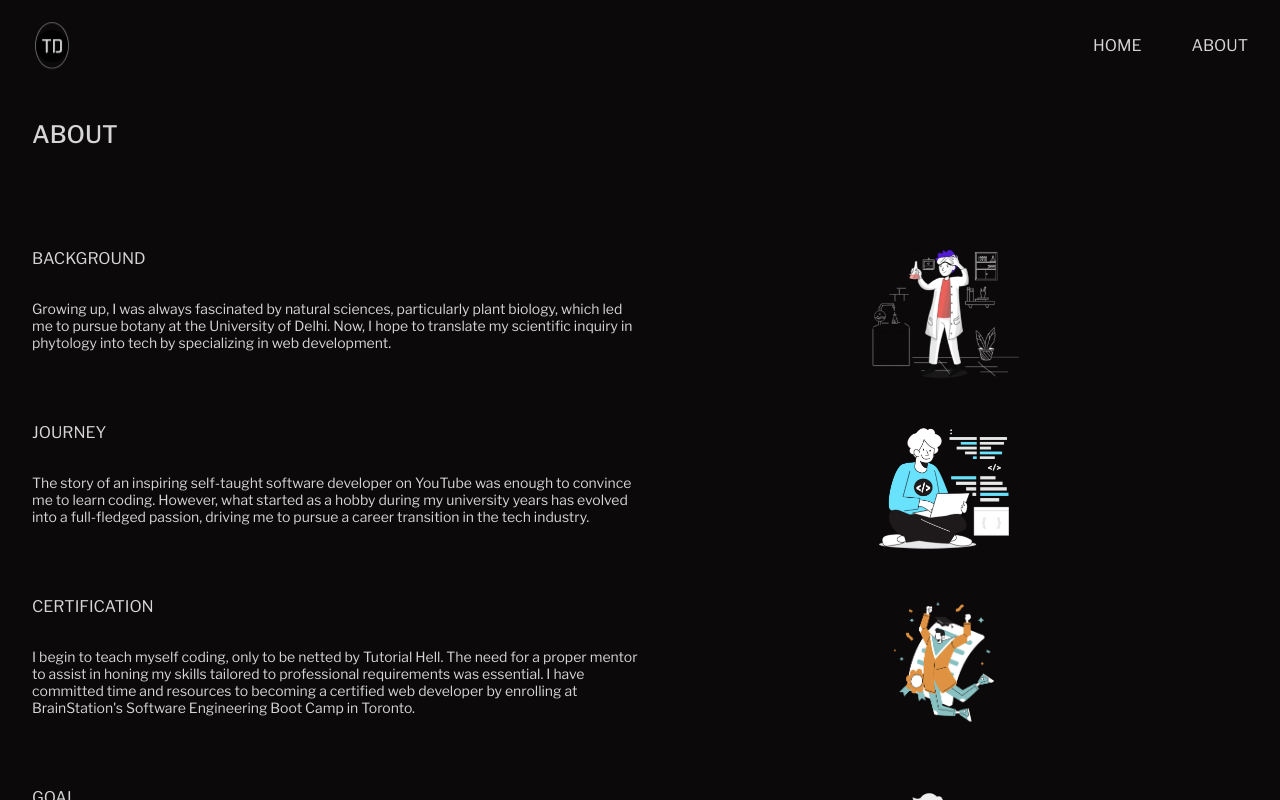
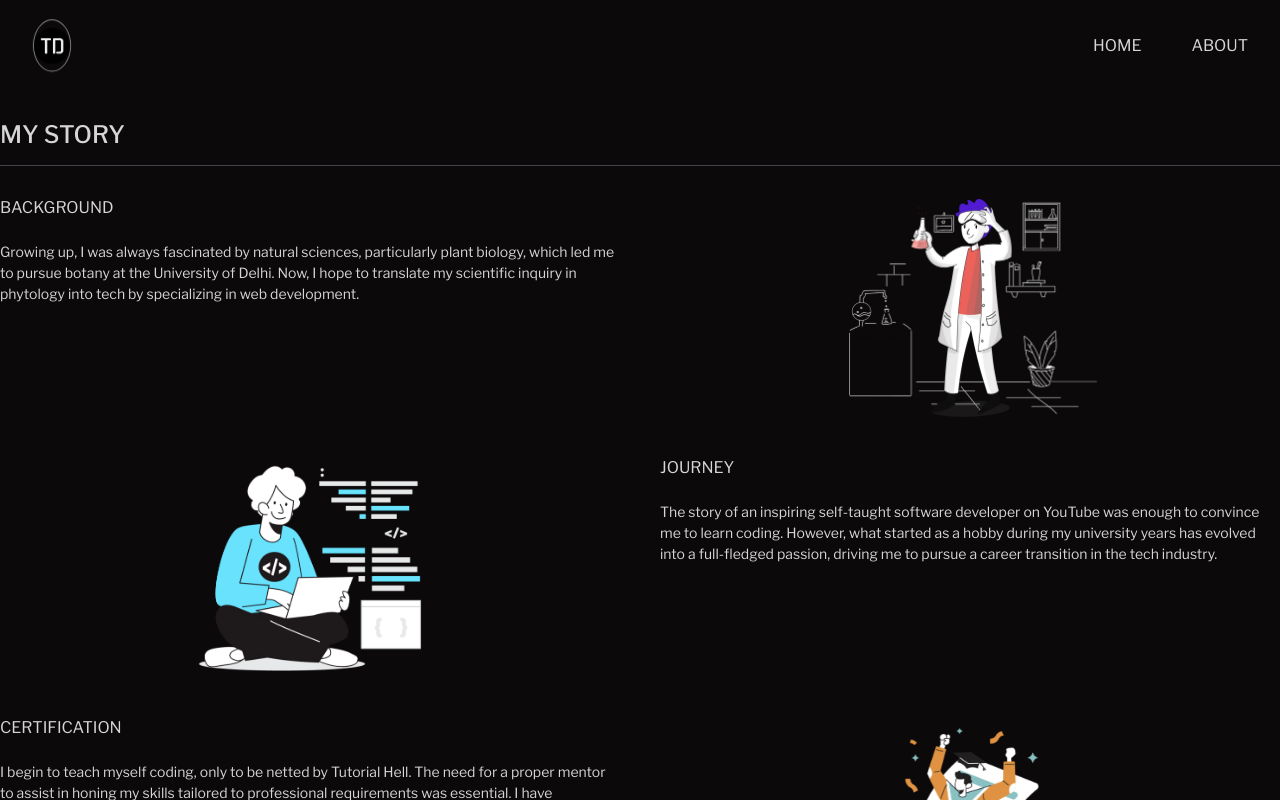
Before and after one commit to Tsedhondup/Portfolio, a React (Create React App) app: page /About in a window 1280 px wide. Shown: the top 800 px of the page. Built offline with nearby package versions, Linux system fonts and the light colour scheme.

Commit message:
width, padding and margin updated

```diff
--- a/src/Components/AboutFirst/AboutFirst.js
+++ b/src/Components/AboutFirst/AboutFirst.js
@@ -156,7 +156,7 @@ const AboutFirst = (props) => {
   });
   return (
     <section className="about">
-      <h2 className="about__title">about</h2>
+      <h2 className="about__title">My story</h2>
       <div className="about__content" ref={refElement}>
         {aboutTextElements}
       </div>
--- a/src/Components/AboutFirst/AboutFirst.scss
+++ b/src/Components/AboutFirst/AboutFirst.scss
@@ -1,6 +1,7 @@
 @import "../../styles/partials/mixins";
 @import "../../styles/partials/_variables";
 .about {
+  padding: 0px 16px;
   padding-top: 100px;
   box-sizing: border-box;
   background-color: $black;
@@ -26,31 +27,29 @@
     color: $pewter;
     font-size: 13px;
     font-weight: 500;
-    padding: 16px;
+    text-transform: uppercase;
+    padding-bottom: 10px;
     margin-bottom: 16px;
     width: 100%;
-    text-transform: uppercase;
+    border-bottom: 1px solid $ebony;
     @include tablet {
       font-size: 24px;
-      padding: 32px;
       padding-top: 120px;
+      padding-bottom: 16px;
+      margin: auto;
       margin-bottom: 32px;
     }
     @include desktop {
       font-size: 16;
       max-width: 1280px;
-      margin: auto;
-      padding-bottom: $desktopDivder;
     }
   }
   // ABOUT DATA WRAPPER
   &__content {
-    padding: 0px 16px;
     padding-bottom: $mobileDivider;
     width: 100%;
     background-color: $black;
     @include tablet {
-      padding: 0px 32px;
       padding-bottom: $tabletDivider;
     }
     @include desktop {
@@ -67,19 +66,31 @@
 
     @include tablet {
       display: flex;
+      justify-content: space-between;
+      gap: $tablet-gutter;
       border-bottom: 0px solid $ebony;
+    }
+    @include tablet2 {
+      gap: 40px;
+    }
+  }
+  // DYNAMIC CLASS
+  &__item-flex-reverse {
+    @include tablet {
+      display: flex;
+      flex-direction: row-reverse;
     }
   }
   // ABOUT TEXT CONTAINER
   &__text {
     &--header {
-      font-size: 13px;
+      font-size: 11px;
       text-transform: uppercase;
       font-weight: 400;
       margin-bottom: 16px;
       @include tablet {
         font-size: 14px;
-        margin-bottom: 32px;
+        margin-bottom: 24px;
       }
       @include desktop {
         font-size: 16px;
@@ -91,6 +102,7 @@
       @include tablet {
         font-size: 13px;
         margin-bottom: 32px;
+        line-height: 1.5em;
       }
       @include desktop {
         font-size: 14px;
@@ -137,6 +149,9 @@
       display: block;
       object-fit: contain;
       height: 130px;
+      @include tablet {
+        height: 220px;
+      }
     }
     .background {
       animation: scaling 4s linear infinite;
```
